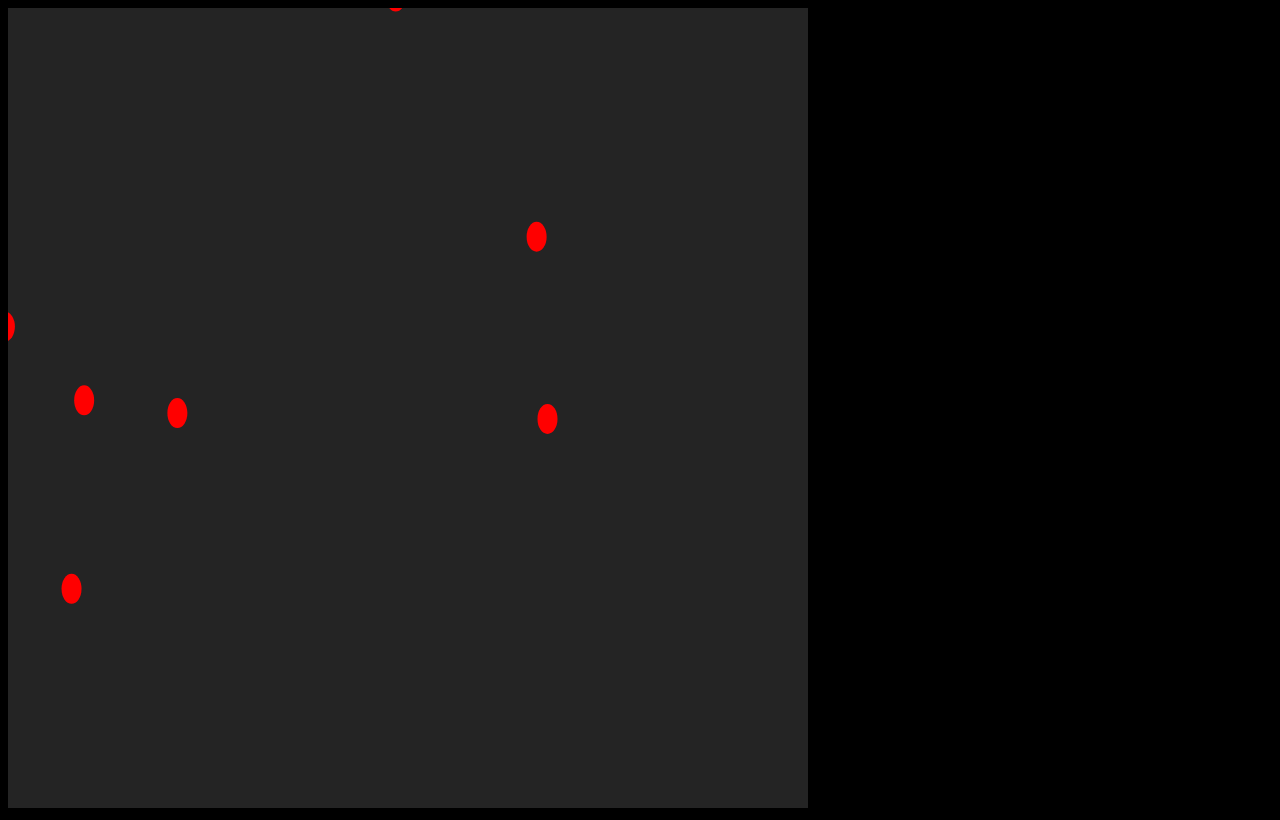
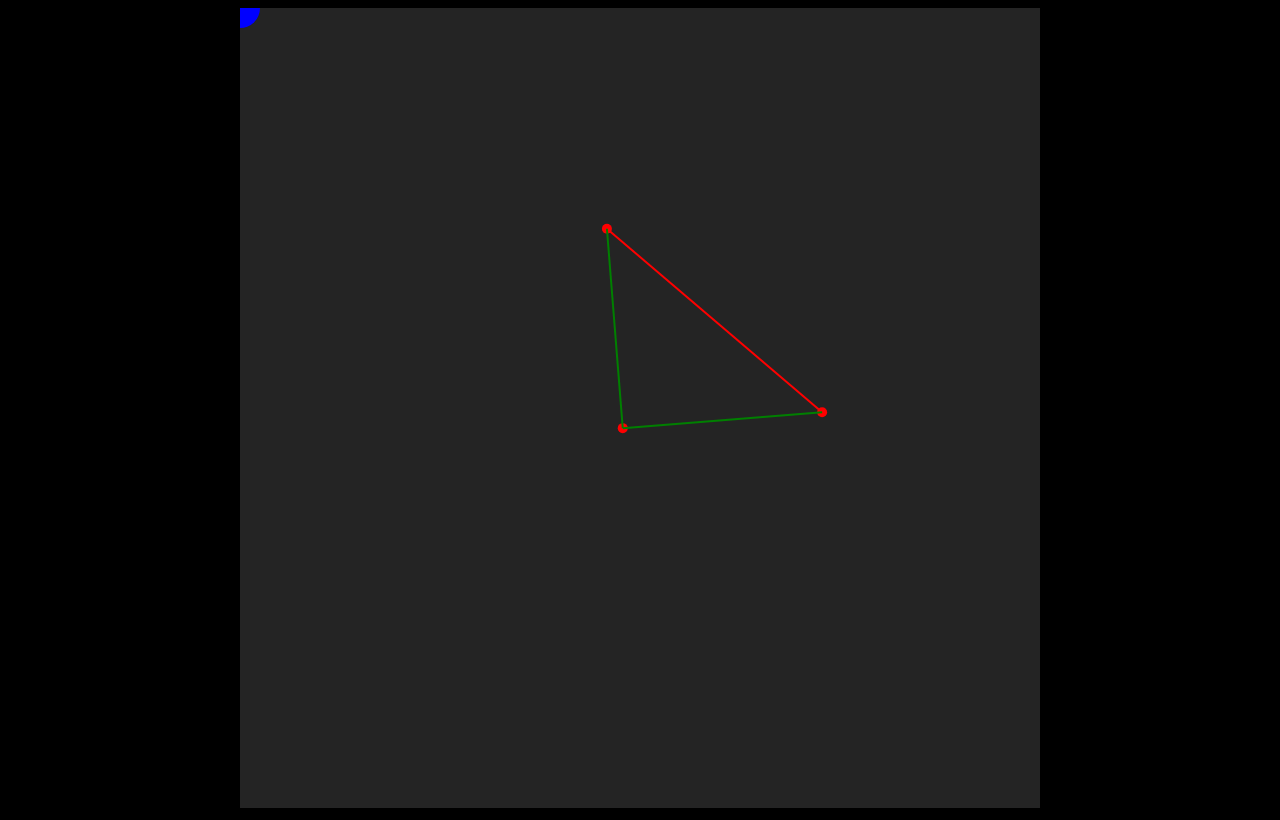
Before and after one commit to locksmith47/physics-playground, a website with bundled scripts: page src/public/index.html in a window 1280 px wide. Built offline with nearby package versions, Linux system fonts and the light colour scheme.

Commit message:
Added basic SAT collision detection with polygon + point

```diff
--- a/src/Vector2D.ts
+++ b/src/Vector2D.ts
@@ -19,6 +19,14 @@ export class Vector2D {
     return newVector;
   }
 
+  subtract(value: Vector2D): Vector2D {
+    const newVector = this.clone();
+    newVector.x -= value.x;
+    newVector.y -= value.y;
+
+    return newVector;
+  }
+
   scale(value: number): Vector2D {
     const newVector = this.clone();
     newVector.x *= value;
@@ -26,4 +34,39 @@ export class Vector2D {
 
     return newVector;
   }
+
+  unit(): Vector2D {
+    return this.scale(1 / this.length());
+  }
+
+  length(): number {
+    return Math.sqrt(this.x * this.x + this.y * this.y);
+  }
+
+  rotate(angleRadians: number): Vector2D {
+    const currentAngle = Math.atan2(this.y, this.x);
+    const currentMagnitude = this.length();
+
+    return new Vector2D(
+      Math.cos(angleRadians + currentAngle) * currentMagnitude,
+      Math.sin(angleRadians + currentAngle) * currentMagnitude
+    );
+  }
+
+  dot(value: Vector2D): number {
+    return this.x * value.x + this.y * value.y;
+  }
+
+  leftNormal(): Vector2D {
+    return new Vector2D(-this.y, this.x);
+  }
+
+  static scalarResolute(fromVector: Vector2D, ontoVector: Vector2D): number {
+    return fromVector.dot(ontoVector.unit());
+  }
+
+  static vectorResolute(fromVector: Vector2D, ontoVector: Vector2D): Vector2D {
+    const scalarResolute = Vector2D.scalarResolute(fromVector, ontoVector);
+    return ontoVector.unit().scale(scalarResolute);
+  }
 }
--- a/src/GameObject.ts
+++ b/src/game-objects/CircleObject.ts
@@ -1,10 +1,12 @@
-import { Vector2D } from "./Vector2D.js";
+import { GameObject } from "./GameObject.js";
+import { Vector2D } from "../Vector2D.js";
 
-export class GameObject {
+export class CircleObject extends GameObject {
   position: Vector2D;
   velocity: Vector2D;
 
   constructor(position?: Vector2D, velocity?: Vector2D) {
+    super(position, velocity);
     this.position = position || new Vector2D(0, 0);
     this.velocity = velocity || new Vector2D(0, 0);
   }
@@ -18,7 +20,7 @@ export class GameObject {
   draw(ctx: CanvasRenderingContext2D) {
     ctx.fillStyle = "red";
     ctx.beginPath();
-    ctx.ellipse(this.position.x, this.position.y, 10, 15, 0, 0, 2 * Math.PI);
+    ctx.ellipse(this.position.x, this.position.y, 10, 10, 0, 0, 2 * Math.PI);
     ctx.fill();
   }
 }
--- /dev/null
+++ b/src/game-objects/GameObject.ts
@@ -0,0 +1,16 @@
+import { Vector2D } from "../Vector2D.js";
+
+export abstract class GameObject {
+  position: Vector2D;
+  velocity: Vector2D;
+  rotation: number;
+
+  constructor(position?: Vector2D, velocity?: Vector2D, rotation?: number) {
+    this.position = position || new Vector2D(0, 0);
+    this.velocity = velocity || new Vector2D(0, 0);
+    this.rotation = rotation || 0;
+  }
+
+  abstract update(timeElapsedMs: number): void;
+  abstract draw(ctx: CanvasRenderingContext2D): void;
+}
--- /dev/null
+++ b/src/game-objects/MouseFollower.ts
@@ -0,0 +1,22 @@
+import { GameObject } from "./GameObject.js";
+import { Vector2D } from "../Vector2D.js";
+
+export class MouseFollower extends GameObject {
+  position: Vector2D;
+
+  constructor(position?: Vector2D) {
+    super(position);
+    this.position = position || new Vector2D(0, 0);
+  }
+
+  update() {
+    // noop
+  }
+
+  draw(ctx: CanvasRenderingContext2D) {
+    ctx.fillStyle = "blue";
+    ctx.beginPath();
+    ctx.ellipse(this.position.x, this.position.y, 20, 20, 0, 0, 2 * Math.PI);
+    ctx.fill();
+  }
+}
--- /dev/null
+++ b/src/game-objects/PolygonObject.ts
@@ -0,0 +1,98 @@
+import { GameObject } from "./GameObject.js";
+import { Vector2D } from "../Vector2D.js";
+
+export const TrianglePoints = [
+  new Vector2D(-25, -25),
+  new Vector2D(25, -25),
+  new Vector2D(25, 25),
+];
+
+export const SquarePoints = [
+  new Vector2D(-25, -25),
+  new Vector2D(25, -25),
+  new Vector2D(25, 25),
+  new Vector2D(-25, 25),
+];
+
+export class PolygonObject extends GameObject {
+  position: Vector2D;
+  velocity: Vector2D;
+  rotation: number;
+  points: Vector2D[];
+
+  testPoint: Vector2D;
+
+  constructor(
+    position?: Vector2D,
+    velocity?: Vector2D,
+    rotation?: number,
+    points?: Vector2D[],
+    testPoint?: Vector2D
+  ) {
+    super(position, velocity);
+    this.position = position || new Vector2D(0, 0);
+    this.velocity = velocity || new Vector2D(0, 0);
+    this.rotation = rotation || Math.random() * 2 * Math.PI;
+    this.points = points || TrianglePoints.map((point) => point.scale(4));
+    this.testPoint = testPoint || new Vector2D(0, 0);
+  }
+
+  update(timeElapsedMs: number) {
+    this.position = this.position.add(
+      this.velocity.scale(timeElapsedMs / 1000)
+    );
+    this.rotation += (Math.PI * 2) / 180 / 2;
+  }
+
+  draw(ctx: CanvasRenderingContext2D) {
+    ctx.fillStyle = "red";
+    const rotatedPoints = this.points.map((point) =>
+      point.rotate(this.rotation)
+    );
+    rotatedPoints.forEach((point, index) => {
+      ctx.beginPath();
+      ctx.ellipse(
+        this.position.x + point.x,
+        this.position.y + point.y,
+        5,
+        5,
+        0,
+        0,
+        2 * Math.PI
+      );
+      ctx.fill();
+      const lineTo: Vector2D =
+        index > 0
+          ? rotatedPoints[index - 1]
+          : rotatedPoints[this.points.length - 1];
+
+      const sideVector = lineTo.subtract(point).leftNormal();
+      let min = 0,
+        max = 0;
+      rotatedPoints.forEach((point) => {
+        const scalarResolute = Vector2D.scalarResolute(
+          point.add(this.position),
+          sideVector
+        );
+        if (!min || scalarResolute < min) min = scalarResolute;
+        if (!max || scalarResolute > max) max = scalarResolute;
+      });
+      const testPointProjection = Vector2D.scalarResolute(
+        this.testPoint,
+        sideVector
+      );
+
+      const strokeColour =
+        testPointProjection > min && testPointProjection < max
+          ? "red"
+          : "green";
+
+      ctx.lineWidth = 2;
+      ctx.strokeStyle = strokeColour;
+      ctx.beginPath();
+      ctx.moveTo(this.position.x + point.x, this.position.y + point.y);
+      ctx.lineTo(this.position.x + lineTo.x, this.position.y + lineTo.y);
+      ctx.stroke();
+    });
+  }
+}
--- a/src/index.ts
+++ b/src/index.ts
@@ -1,16 +1,18 @@
 import { Vector2D } from "./Vector2D.js";
-import { GameObject } from "./GameObject.js";
+import { GameObject } from "./game-objects/GameObject.js";
+import { MouseFollower } from "./game-objects/MouseFollower.js";
+import { PolygonObject } from "./game-objects/PolygonObject.js";
 
 const canvas = <HTMLCanvasElement>document.getElementById("playarea");
 const canvas2DContext = canvas?.getContext("2d");
 
-const balls: GameObject[] = [];
-for (let i = 0; i < 100; i++) {
-  balls[i] = new GameObject(
-    new Vector2D(100 + Math.random() * 400, 100 + Math.random() * 400),
-    new Vector2D(-200 + Math.random() * 400, -200 + Math.random() * 400)
-  );
-}
+const gameObjects: GameObject[] = [];
+const polygonObject = new PolygonObject(
+  new Vector2D(100 + Math.random() * 400, 100 + Math.random() * 400)
+);
+gameObjects.push(polygonObject);
+const mouseFollower: MouseFollower = new MouseFollower();
+gameObjects.push(mouseFollower);
 
 if (canvas2DContext) {
   let previousTimestamp: number;
@@ -20,12 +22,21 @@ if (canvas2DContext) {
 
     canvas2DContext.clearRect(0, 0, canvas.width, canvas.height);
 
-    balls.forEach((ball) => ball.update(elapsed));
-    balls.forEach((ball) => ball.draw(canvas2DContext));
+    gameObjects.forEach((gameObject) => gameObject.update(elapsed));
+    gameObjects.forEach((gameObject) => gameObject.draw(canvas2DContext));
 
     previousTimestamp = timestamp;
     window.requestAnimationFrame(updateFrame);
   };
 
   window.requestAnimationFrame(updateFrame);
+
+  canvas.onmousedown = (event: MouseEvent) => {
+    const boundingBox = canvas.getBoundingClientRect();
+
+    mouseFollower.position.x = event.clientX - boundingBox.left;
+    mouseFollower.position.y = event.clientY - boundingBox.top;
+
+    polygonObject.testPoint = mouseFollower.position;
+  };
 }
--- a/src/public/index.html
+++ b/src/public/index.html
@@ -12,5 +12,5 @@
       <canvas id="playarea" width="800" height="800"></canvas>
     </div>
   </body>
-  <script type="module" src="dist/index.js"></script>
+  <script type="module" src="index.js"></script>
 </html>
--- a/src/public/style.css
+++ b/src/public/style.css
@@ -2,8 +2,12 @@ body {
   background-color: black;
 }
 
-#playarea-wrapper {
+.playarea-wrapper {
   display: flex;
+  width: 100%;
+  justify-content: center;
+  align-items: center;
+  height: 100vh;
 }
 
 #playarea {
```
